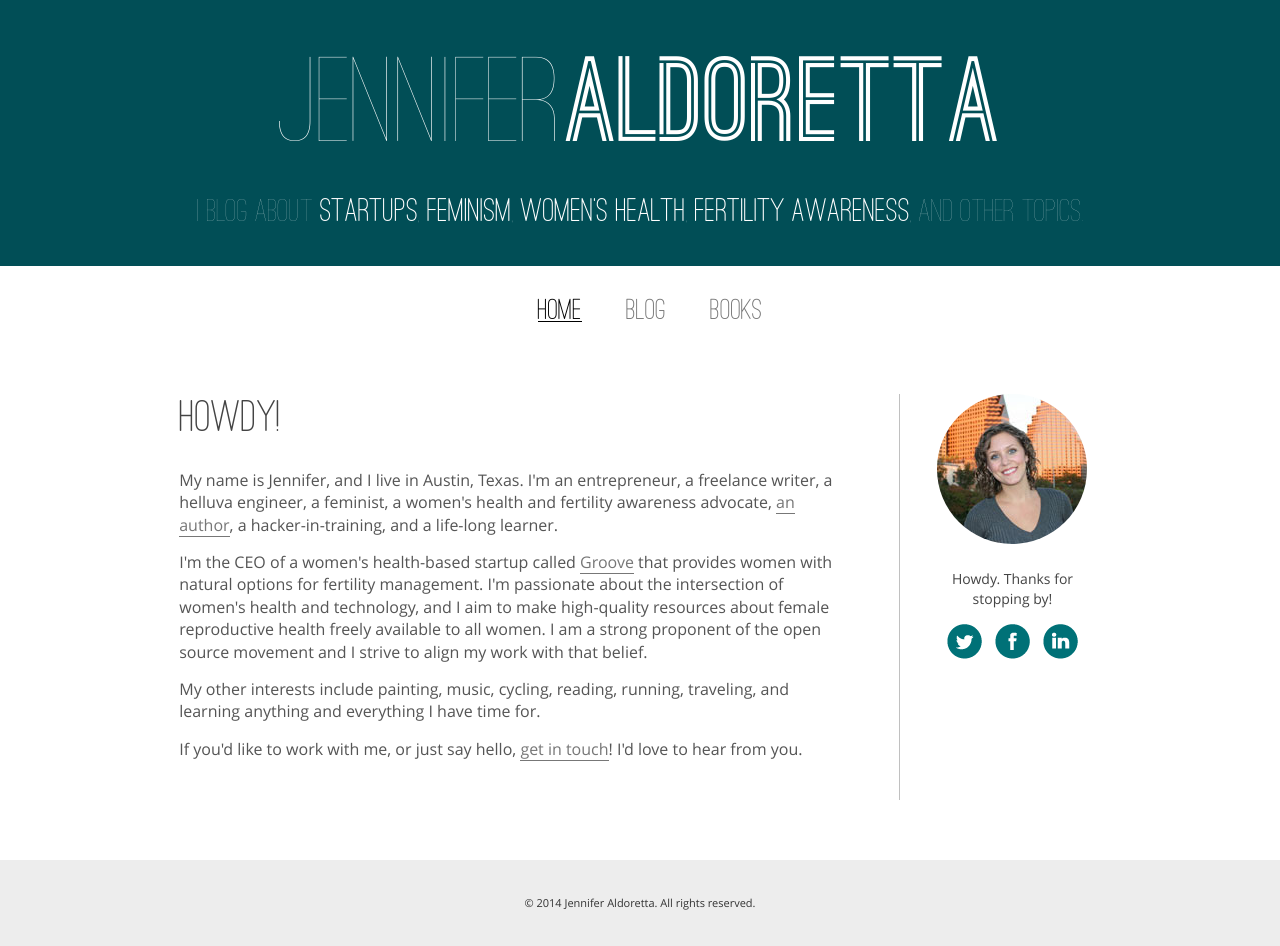
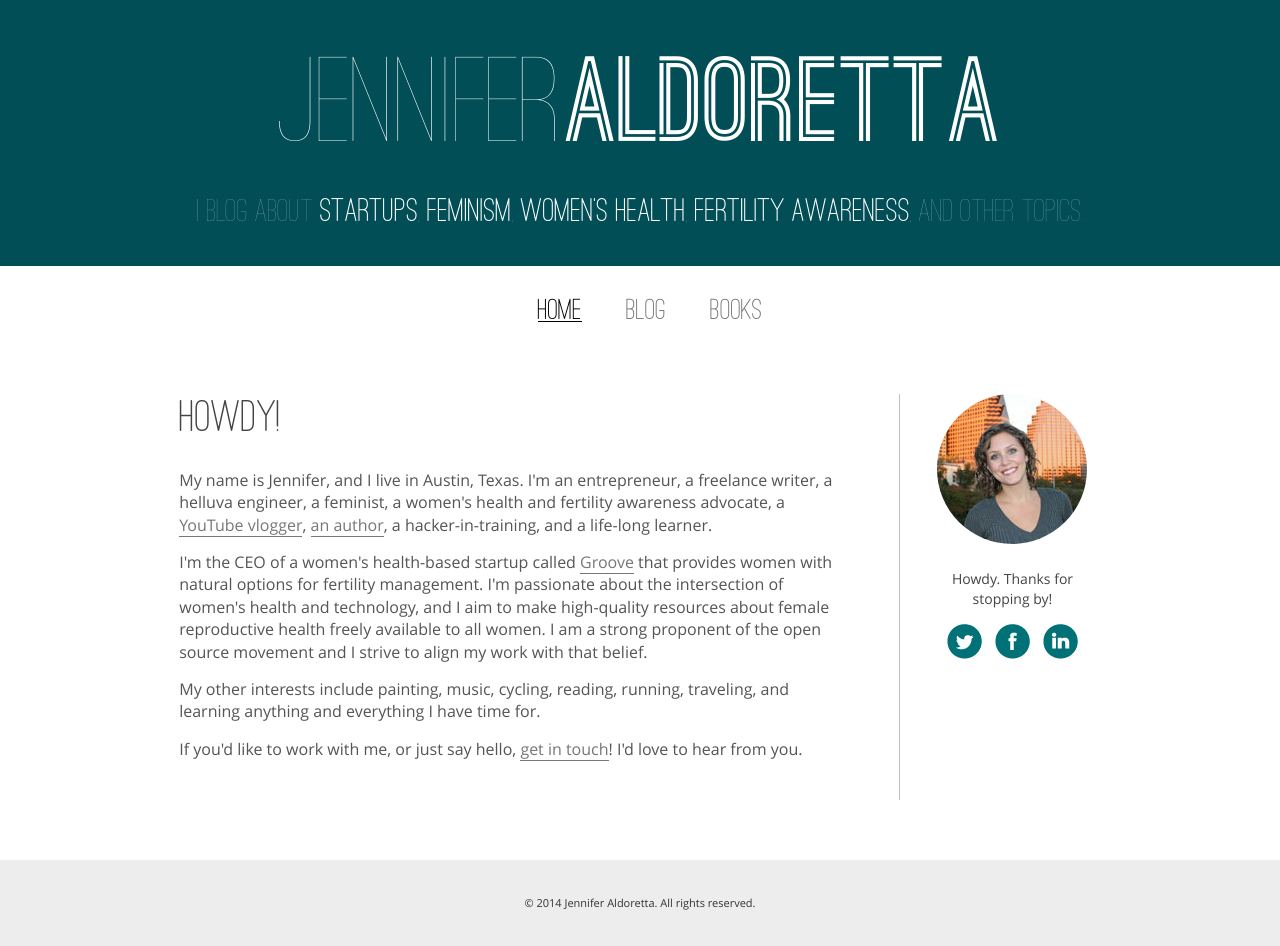
Before and after one commit to jaldoretta/jaldoretta.github.io, a Jekyll site: the page index.html, which Jekyll copies as it is, in a window 1280 px wide. Built offline with Jekyll 4.4.1, drawn with Linux system fonts in a browser that asks for light colours; Markdown is read by kramdown in place of the engine named in the settings.

Commit message:
added YouTube channel to index.html

```diff
--- a/index.html
+++ b/index.html
@@ -61,7 +61,7 @@
 					</div>
 				</div><!--#hide-->
 				<div class="body-wrapper">
-					<p>My name is Jennifer, and I live in Austin, Texas. I'm an entrepreneur, a freelance writer, a helluva engineer, a feminist, a women's health and fertility awareness advocate, <a class="body-text-link" href="/books.html">an author</a>, a hacker-in-training, and a life-long learner.</p>
+					<p>My name is Jennifer, and I live in Austin, Texas. I'm an entrepreneur, a freelance writer, a helluva engineer, a feminist, a women's health and fertility awareness advocate, a <a class="body-text-link" href="http://www.youtube.com/user/JenniferAldoretta">YouTube vlogger</a>, <a class="body-text-link" href="/books.html">an author</a>, a hacker-in-training, and a life-long learner.</p>
 					<p>I'm the CEO of a women's health-based startup called <a class="body-text-link" href="http://www.readytogroove.com">Groove</a> that provides women with natural options for fertility management. I'm passionate about the intersection of women's health and technology, and I aim to make high-quality resources about female reproductive health freely available to all women. I am a strong proponent of the open source movement and I strive to align my work with that belief.</p>
 					<p>My other interests include painting, music, cycling, reading, running, traveling, and learning anything and everything I have time for.</p>
 					<p>If you'd like to work with me, or just say hello, <a class="body-text-link" href="mailto:jennifer@readytogroove.com">get in touch</a>! I'd love to hear from you.</p>
```
